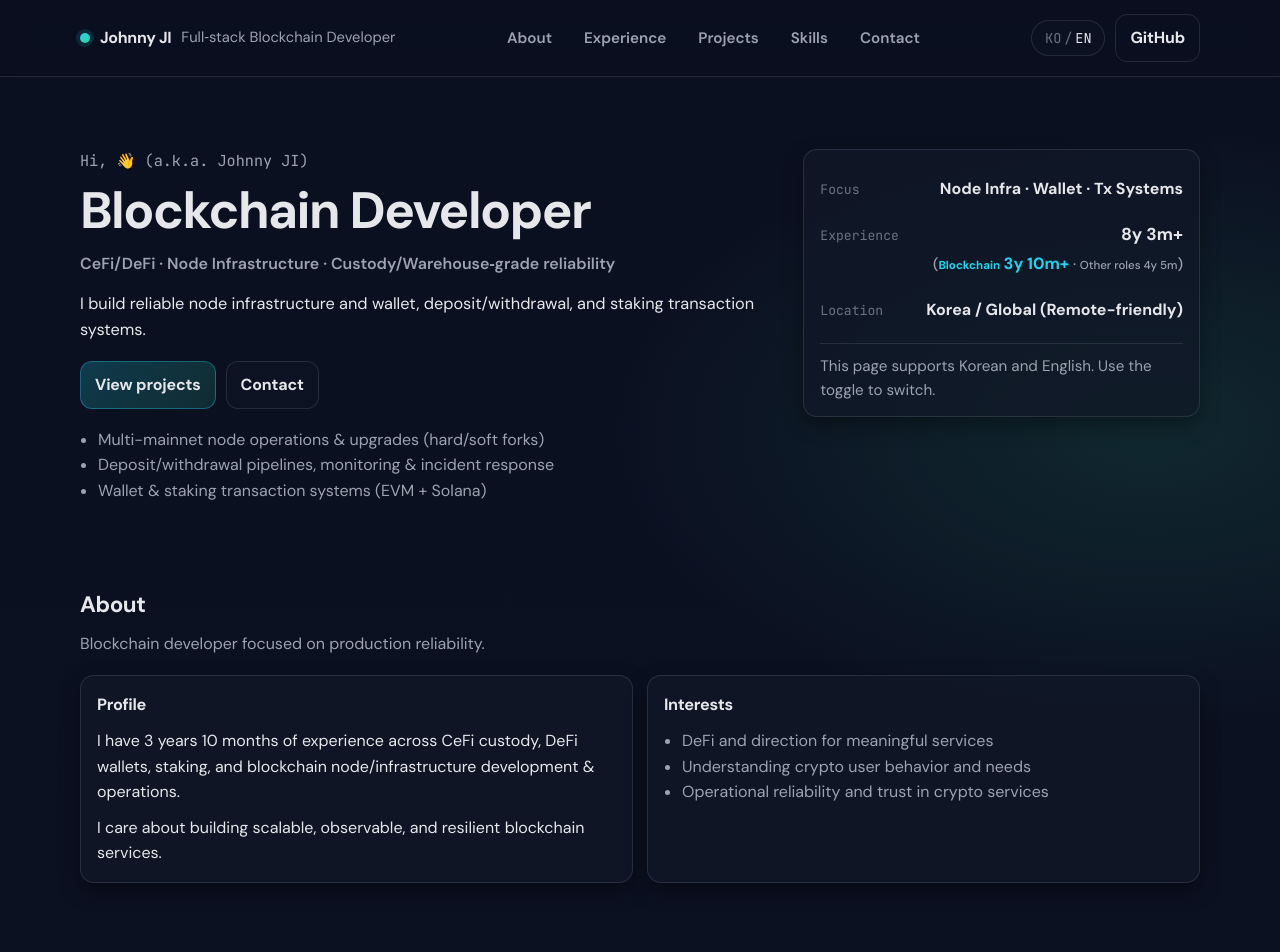
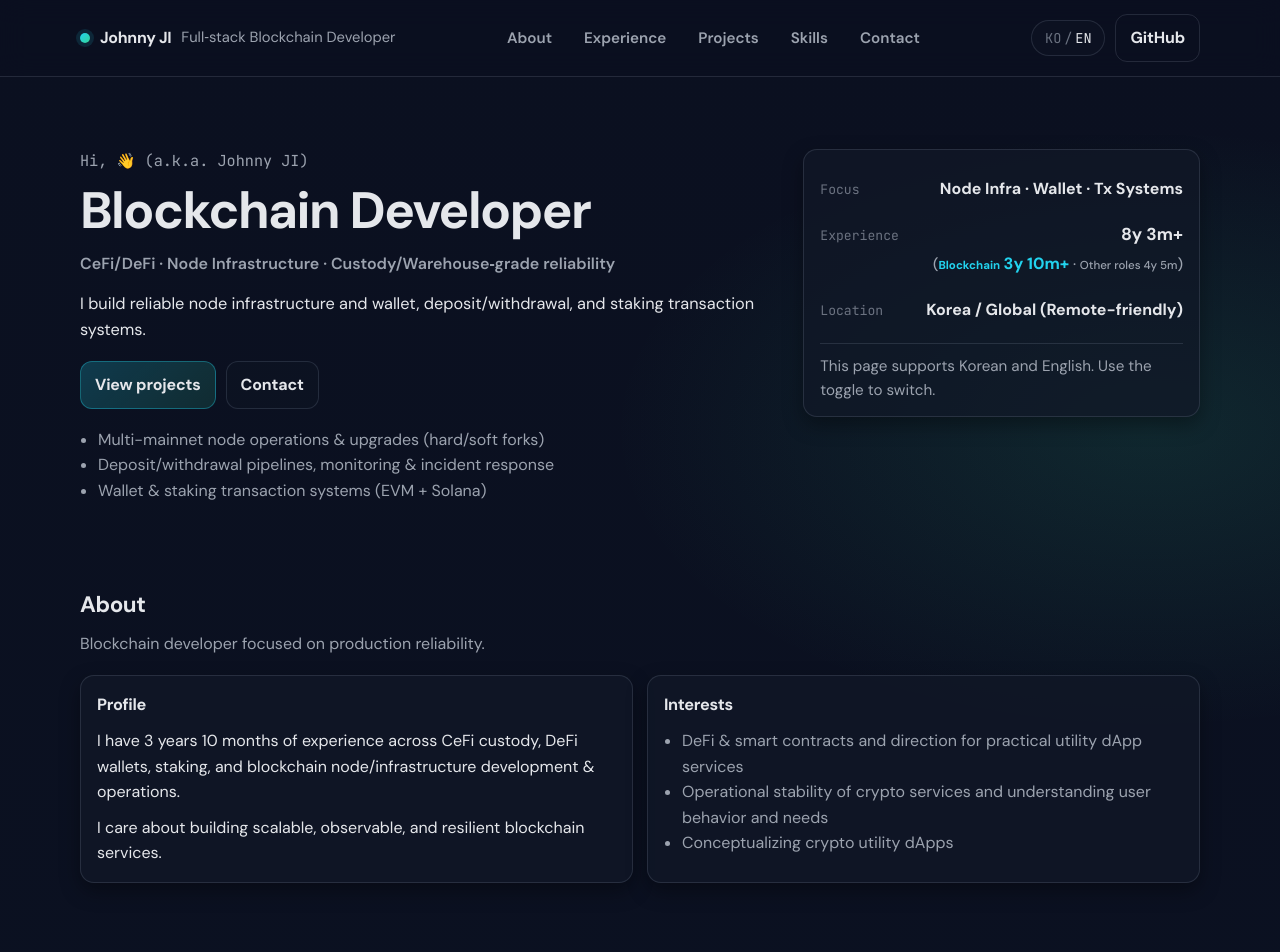
Before and after one commit to johnnyji-dev/AboutMe, a React (Create React App) app: page / in a window 1280 px wide. Shown: the top 952 px of the page. Built offline with nearby package versions, Linux system fonts and the light colour scheme.

Commit message:
fix: Interests 문구 검토 — KO 띄어쓰기, EN practical utility dApp 대응
Co-authored-by: Cursor <cursoragent@cursor.com>

```diff
--- a/src/data.js
+++ b/src/data.js
@@ -34,9 +34,9 @@ export const DATA = {
         "총 {duration} 동안 CeFi Custody, DeFi 지갑, 스테이킹, 블록체인 노드·인프라 개발 및 유지보수를 담당했습니다.",
       profileP2: "안정적인 블록체인 서비스 구축과 풀스택 성장을 지향합니다.",
       interestTitle: "Interests",
-      interest1: "DeFi와 유의미한 서비스의 방향성",
-      interest2: "크립토 사용자 성향·니즈 파악",
-      interest3: "크립토 서비스의 운영 안정성과 신뢰도 제고",
+      interest1: "DeFi·스마트컨트랙트와 활용 가능한 유틸리티 dApp 서비스의 방향성",
+      interest2: "크립토 서비스 운영 안정성과 사용자 성향·니즈 파악",
+      interest3: "크립토 유틸리티 dApp 구상",
     },
     exp: {
       title: "Experience",
@@ -301,9 +301,9 @@ export const DATA = {
         "I have {duration} of experience across CeFi custody, DeFi wallets, staking, and blockchain node/infrastructure development & operations.",
       profileP2: "I care about building scalable, observable, and resilient blockchain services.",
       interestTitle: "Interests",
-      interest1: "DeFi and direction for meaningful services",
-      interest2: "Understanding crypto user behavior and needs",
-      interest3: "Operational reliability and trust in crypto services",
+      interest1: "DeFi & smart contracts and direction for practical utility dApp services",
+      interest2: "Operational stability of crypto services and understanding user behavior and needs",
+      interest3: "Conceptualizing crypto utility dApps",
     },
     exp: {
       title: "Experience",
```
